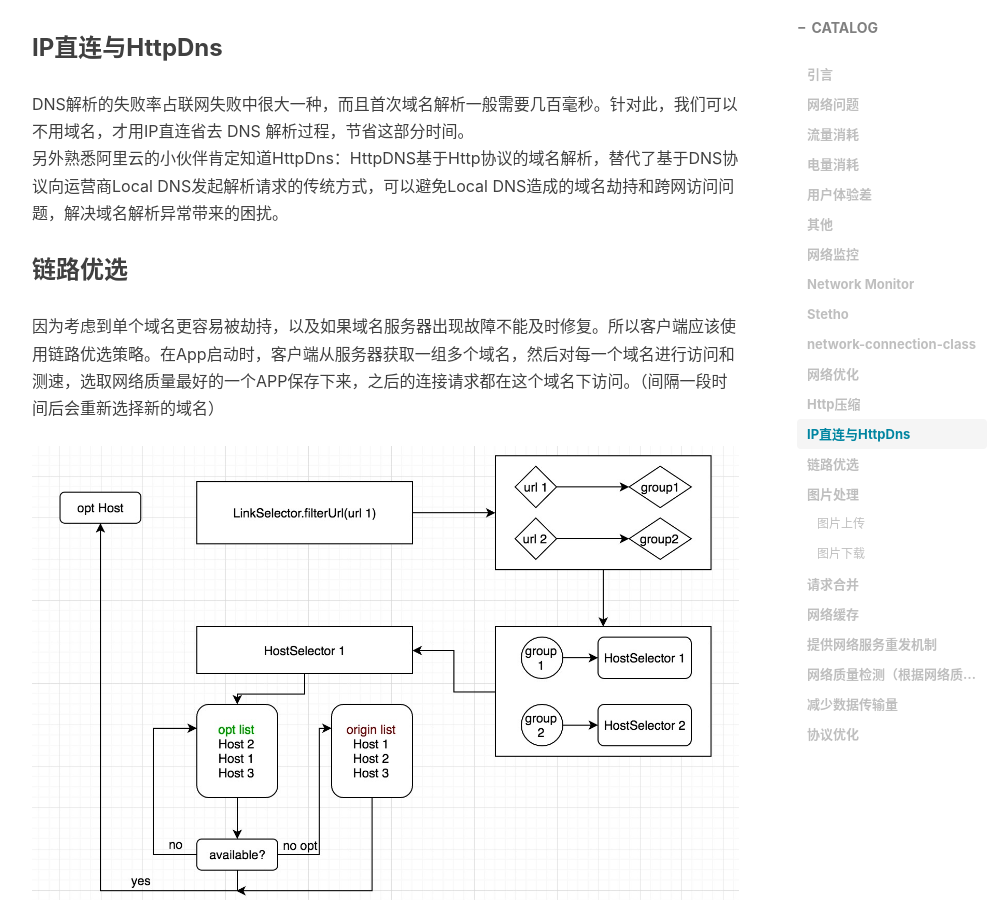
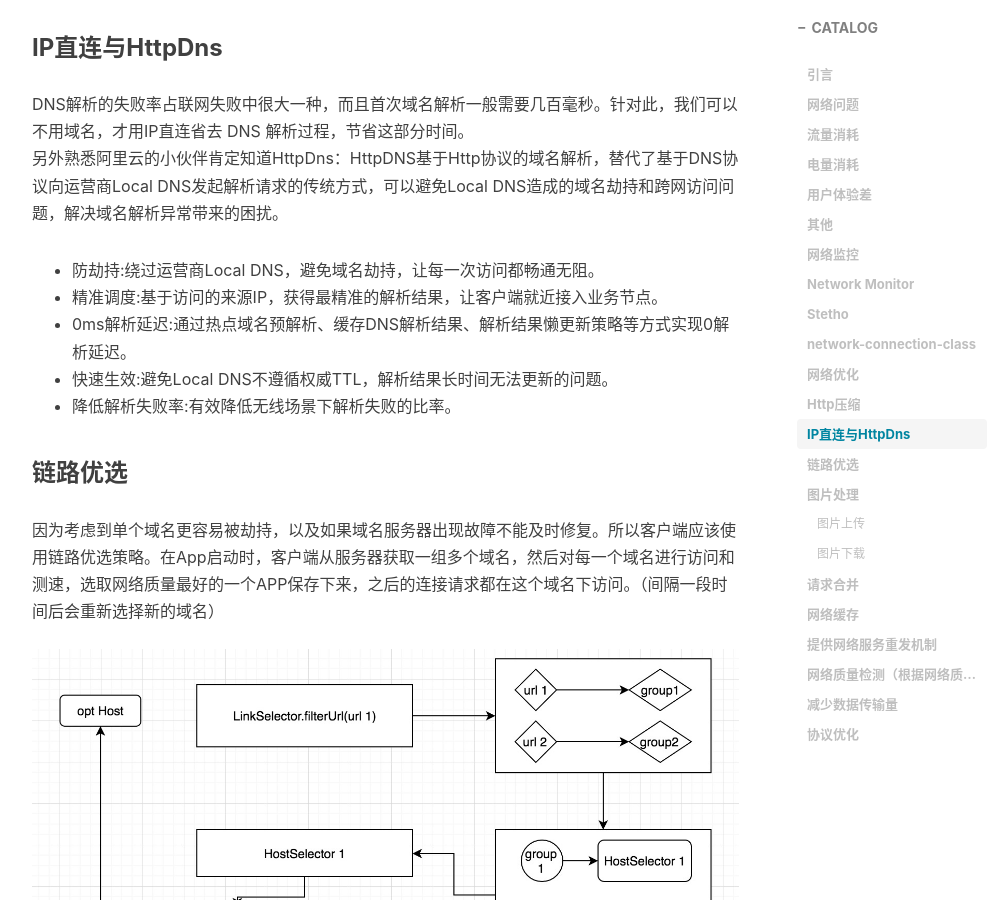
Before and after one commit to Leiluojun/Leiluojun.github.io, a Jekyll site: the page built from _posts/2017-04-24-y3.markdown, in a window 1280 px wide and 900 px high, scrolled down 4390 px. Shown: the whole window, without its empty margins (233-1240 px from the left). Built offline with Jekyll 4.4.1, drawn with Linux system fonts in a browser that asks for light colours; nearby versions of some CDN libraries; comment, search, counter and statistics services are not loaded.

Commit message:
update heepdns

```diff
--- a/_posts/2017-04-24-y3.markdown
+++ b/_posts/2017-04-24-y3.markdown
@@ -79,6 +79,14 @@ HTTP压缩，在HTTP协议中，其实是内容编码的一种。<br>
 ###  IP直连与HttpDns
 DNS解析的失败率占联网失败中很大一种，而且首次域名解析一般需要几百毫秒。针对此，我们可以不用域名，才用IP直连省去 DNS 解析过程，节省这部分时间。<br>
 另外熟悉阿里云的小伙伴肯定知道HttpDns：HttpDNS基于Http协议的域名解析，替代了基于DNS协议向运营商Local DNS发起解析请求的传统方式，可以避免Local DNS造成的域名劫持和跨网访问问题，解决域名解析异常带来的困扰。
+
+- 防劫持:绕过运营商Local DNS，避免域名劫持，让每一次访问都畅通无阻。
+- 精准调度:基于访问的来源IP，获得最精准的解析结果，让客户端就近接入业务节点。
+- 0ms解析延迟:通过热点域名预解析、缓存DNS解析结果、解析结果懒更新策略等方式实现0解析延迟。
+- 快速生效:避免Local DNS不遵循权威TTL，解析结果长时间无法更新的问题。
+- 降低解析失败率:有效降低无线场景下解析失败的比率。
+
+
 
 ### 链路优选
 因为考虑到单个域名更容易被劫持，以及如果域名服务器出现故障不能及时修复。所以客户端应该使用链路优选策略。在App启动时，客户端从服务器获取一组多个域名，然后对每一个域名进行访问和测速，选取网络质量最好的一个APP保存下来，之后的连接请求都在这个域名下访问。（间隔一段时间后会重新选择新的域名）
```
